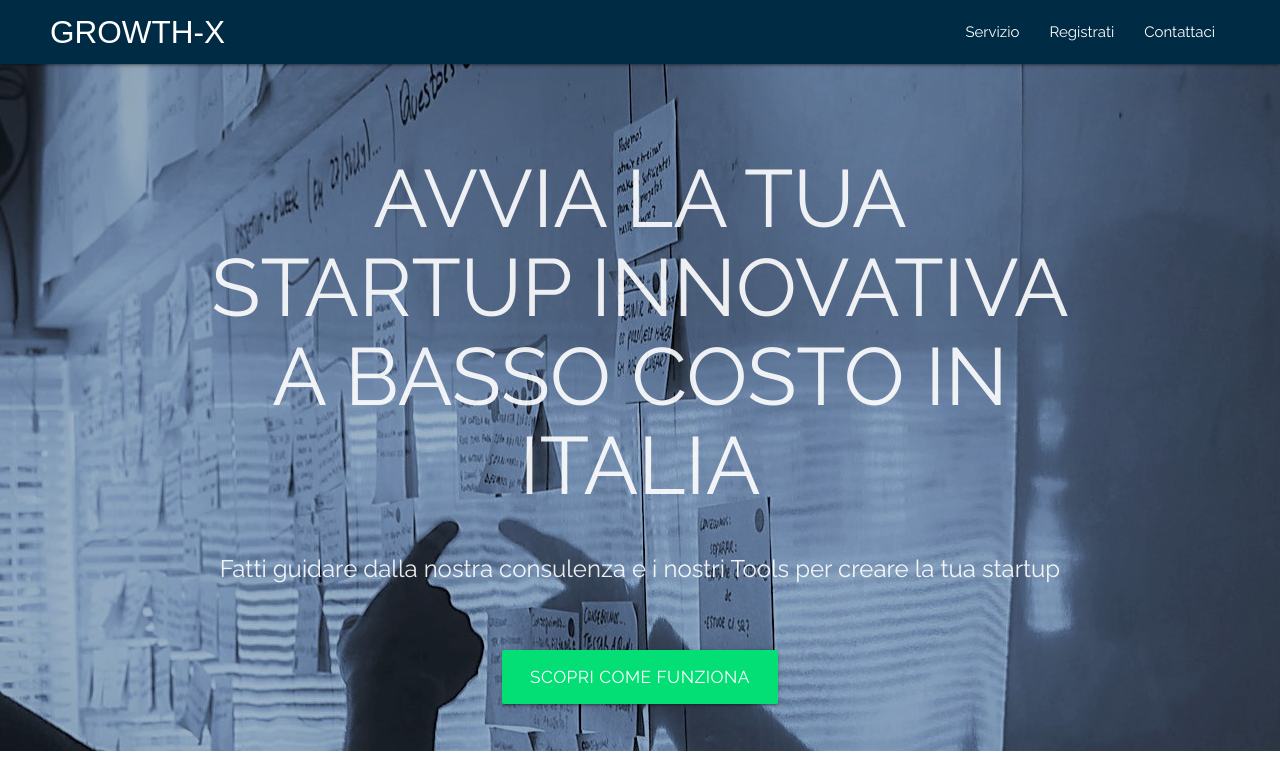
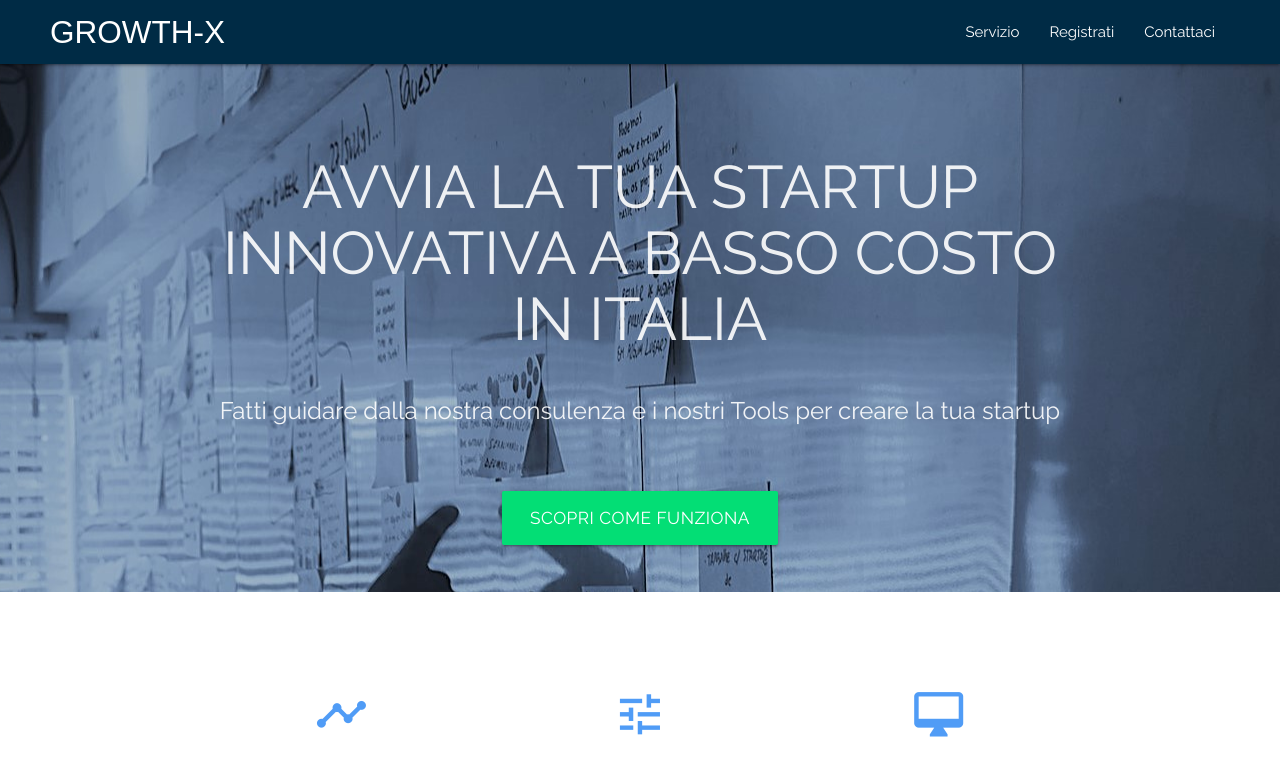
Before and after one commit to gbimpiantielettrici/Growth-X, a plain HTML site: page index.html in a window 1280 px wide. Shown: the top 770 px of the page. Drawn offline with nearby package versions, Linux system fonts and the light colour scheme; a script that the page names is missing.

Commit message:
fontsize

```diff
--- a/css/style.css
+++ b/css/style.css
@@ -52,7 +52,7 @@ p {
 
 .header {
   margin-top: 10%;
-  font-size: 5.4em;
+  font-size: 4em;
 }
 
 .header-subtitle {
```
